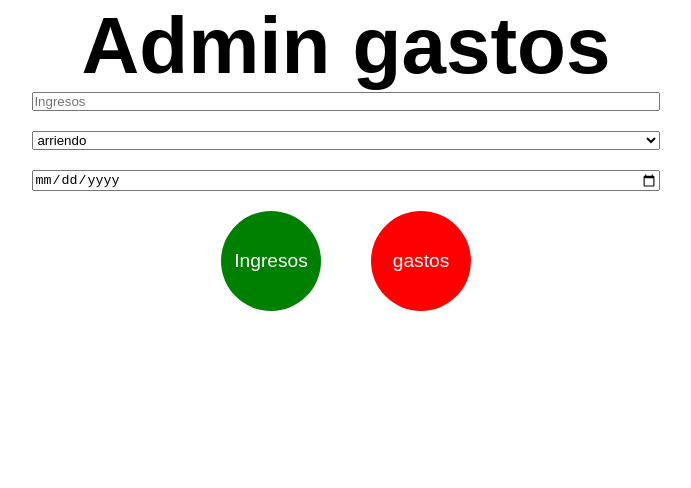
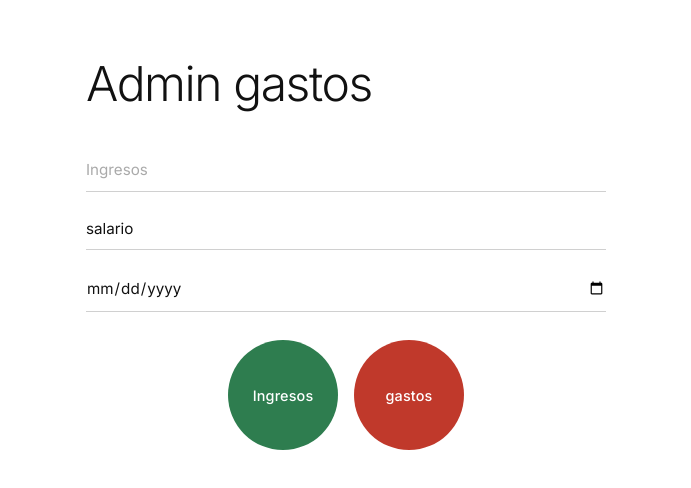
Before and after one commit to davidProfe-git/finanzas-prognube, a plain HTML site: page frontend/index.html in a window 1280 px wide. Shown: the whole page, without its empty margins (294-985 px from the left). Drawn offline with Linux system fonts and the light colour scheme.

Commit message:
se agrega la interfaz mejorada

```diff
--- a/frontend/css/style.css
+++ b/frontend/css/style.css
@@ -1,57 +1,151 @@
-*{
+/* ===========================
+   RESET Y BASE
+   =========================== */
+*, *::before, *::after {
+  box-sizing: border-box;
   margin: 0;
-    padding:0;
-    box-sizing: border-box;
+  padding: 0;
 }
 
-.titulo{
-        font-family: Arial;
-        font-size: 80px;
+body {
+  font-family: 'Inter', sans-serif;
+  background-color: #ffffff;
+  color: #111111;
+  min-height: 100vh;
+  display: flex;
+  align-items: flex-start;
+  justify-content: center;
+  padding: 60px 24px;
 }
 
-
-.contenedor{
-    margin: 0 auto;
-    max-width: 70%;
-
+/* ===========================
+   CONTENEDOR
+   =========================== */
+#contenedor {
+  width: 100%;
+  max-width: 520px;
   display: flex;
   flex-direction: column;
-    align-items: center;
+  gap: 40px;
 }
 
-.formulario{
-    display: flex;
-    justify-content: center;
-    flex-direction: column;
-
-    width: 70%;
-    gap: 20px;
+/* ===========================
+   TÍTULO
+   =========================== */
+#titulo {
+  font-size: 3rem;
+  font-weight: 300;
+  letter-spacing: -0.03em;
+  color: #111111;
+  line-height: 1;
 }
 
-#botonera{
-
+/* ===========================
+   FORMULARIO
+   =========================== */
+#formulario {
   display: flex;
-    justify-content: space-around;
-    margin-top: 20px;
-    gap: 50px;
+  flex-direction: column;
+  gap: 16px;
 }
 
-button{
-    width: 100px;
-    height: 100px;
-    border-radius: 50%;
-    border: none;
-    color: white;
-    font-family: arial;
-    font-size: 1.2em;
+/* ===========================
+   CAMPOS
+   =========================== */
+.campo {
+  width: 100%;
 }
 
-#ing{
-
-    background-color: green;
+.entrada {
+  width: 100%;
+  border: none;
+  border-bottom: 1px solid #d0d0d0;
+  padding: 12px 0;
+  font-size: 0.95rem;
+  font-family: 'Inter', sans-serif;
+  font-weight: 400;
+  color: #111111;
+  background: transparent;
+  outline: none;
+  border-radius: 0;
+  transition: border-color 0.2s;
 }
 
-#gas{
+.entrada::placeholder {
+  color: #aaaaaa;
+}
 
-    background-color: red;
+.entrada:focus {
+  border-bottom-color: #111111;
 }
+
+/* ===========================
+   SELECT
+   =========================== */
+.seleccion {
+  appearance: none;
+  cursor: pointer;
+  color: #111111;
+}
+
+/* ===========================
+   FECHA
+   =========================== */
+input[type="date"].entrada {
+  cursor: pointer;
+  color: #aaaaaa;
+}
+
+input[type="date"].entrada:valid {
+  color: #111111;
+}
+
+/* ===========================
+   BOTONES
+   =========================== */
+#grupo-botones {
+  display: flex;
+  gap: 16px;
+  margin-top: 12px;
+  justify-content: center;
+}
+
+.boton {
+  width: 110px;
+  height: 110px;
+  border: none;
+  border-radius: 50%;
+  font-family: 'Inter', sans-serif;
+  font-size: 0.9rem;
+  font-weight: 500;
+  cursor: pointer;
+  letter-spacing: 0.01em;
+  transition: opacity 0.2s, transform 0.15s;
+}
+
+.boton:hover {
+  opacity: 0.85;
+  transform: scale(1.04);
+}
+
+.boton:active {
+  transform: scale(0.97);
+}
+
+.boton-ingreso {
+  background-color: #2e7d4f;
+  color: #ffffff;
+}
+
+.boton-gasto {
+  background-color: #c0392b;
+  color: #ffffff;
+}
+
+/* ===========================
+   RESPONSIVE
+   =========================== */
+@media (max-width: 400px) {
+  #titulo { font-size: 2.2rem; }
+  .boton  { width: 90px; height: 90px; font-size: 0.8rem; }
+}
--- a/frontend/index.html
+++ b/frontend/index.html
@@ -1,38 +1,61 @@
 <!DOCTYPE html>
-<html lang="en">
+<html lang="es">
+<head>
+  <meta charset="UTF-8" />
+  <meta name="viewport" content="width=device-width, initial-scale=1.0"/>
+  <title>Admin Gastos</title>
+  <link rel="stylesheet" href="css/style.css" />
+  <link href="https://fonts.googleapis.com/css2?family=Inter:wght@300;400;500&display=swap" rel="stylesheet"/>
+</head>
+<body>
 
-<head>
-    <meta charset="UTF-8">
-    <meta name="viewport" content="width=device-width, initial-scale=1.0">
-    <title>finanzas</title>
-    <link rel="stylesheet" href="css/style.css">
-</head>
+  <div id="contenedor">
 
-<body>
-    <div class="contenedor">
-        <h1 class="titulo">Admin gastos</h1>
-        <div class="formulario">
-            <input type="text" name="" id="" placeholder="Ingresos">
-            <select name="" id="">
-                <option value="">arriendo</option>
-                <option value="">comida</option>
-                <option value="">servicios</option>
-                <option value="">transporte</option>
-                <option value="">otros</option>
-            </select>
-            <input type="date" name="" id="">
+    <h1 id="titulo">Admin gastos</h1>
 
-        </div>
+    <div id="formulario">
 
-        <div id="botonera">
-            <button id="ing">Ingresos</button>
-            <button id="gas">gastos</button>
-        </div>
+      <div class="campo">
+        <input
+          type="number"
+          id="monto"
+          class="entrada"
+          placeholder="Ingresos"
+          min="0"
+          step="0.01"
+        />
+      </div>
 
+      <div class="campo">
+        <select id="categoria" class="entrada seleccion">
+          <option value="salario">salario</option>
+          <option value="arriendo">arriendo</option>
+          <option value="alimentacion">alimentación</option>
+          <option value="transporte">transporte</option>
+          <option value="salud">salud</option>
+          <option value="entretenimiento">entretenimiento</option>
+          <option value="servicios">servicios</option>
+          <option value="educacion">educación</option>
+          <option value="otro">otro</option>
+        </select>
+      </div>
+
+      <div class="campo">
+        <input
+          type="date"
+          id="fecha"
+          class="entrada"
+        />
+      </div>
+
+      <div id="grupo-botones">
+        <button id="boton-ingresos" class="boton boton-ingreso">Ingresos</button>
+        <button id="boton-gastos"   class="boton boton-gasto">gastos</button>
+      </div>
 
     </div>
 
+  </div>
 
 </body>
-
 </html>
```
Lines whose indentation alone changed are shown as unchanged.
